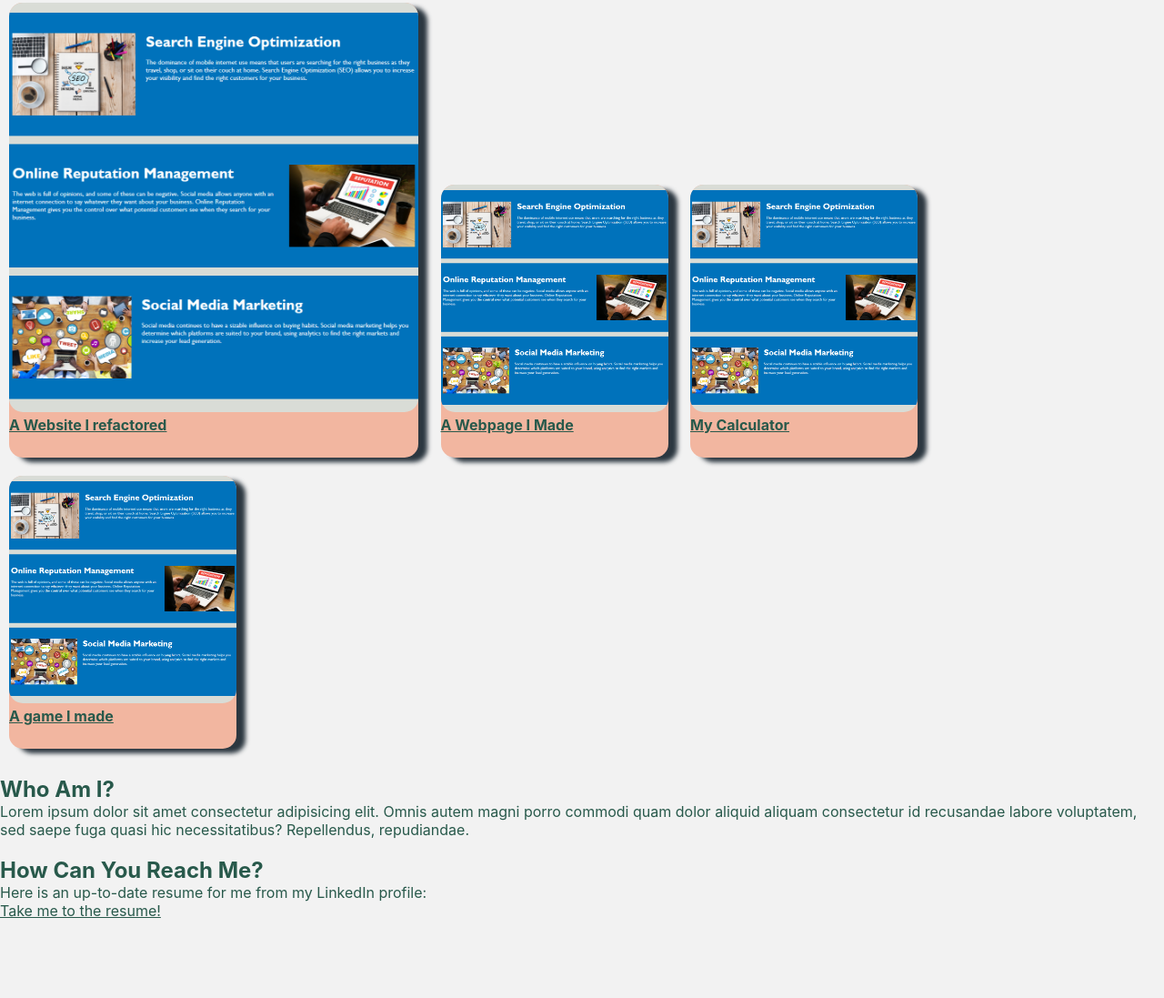
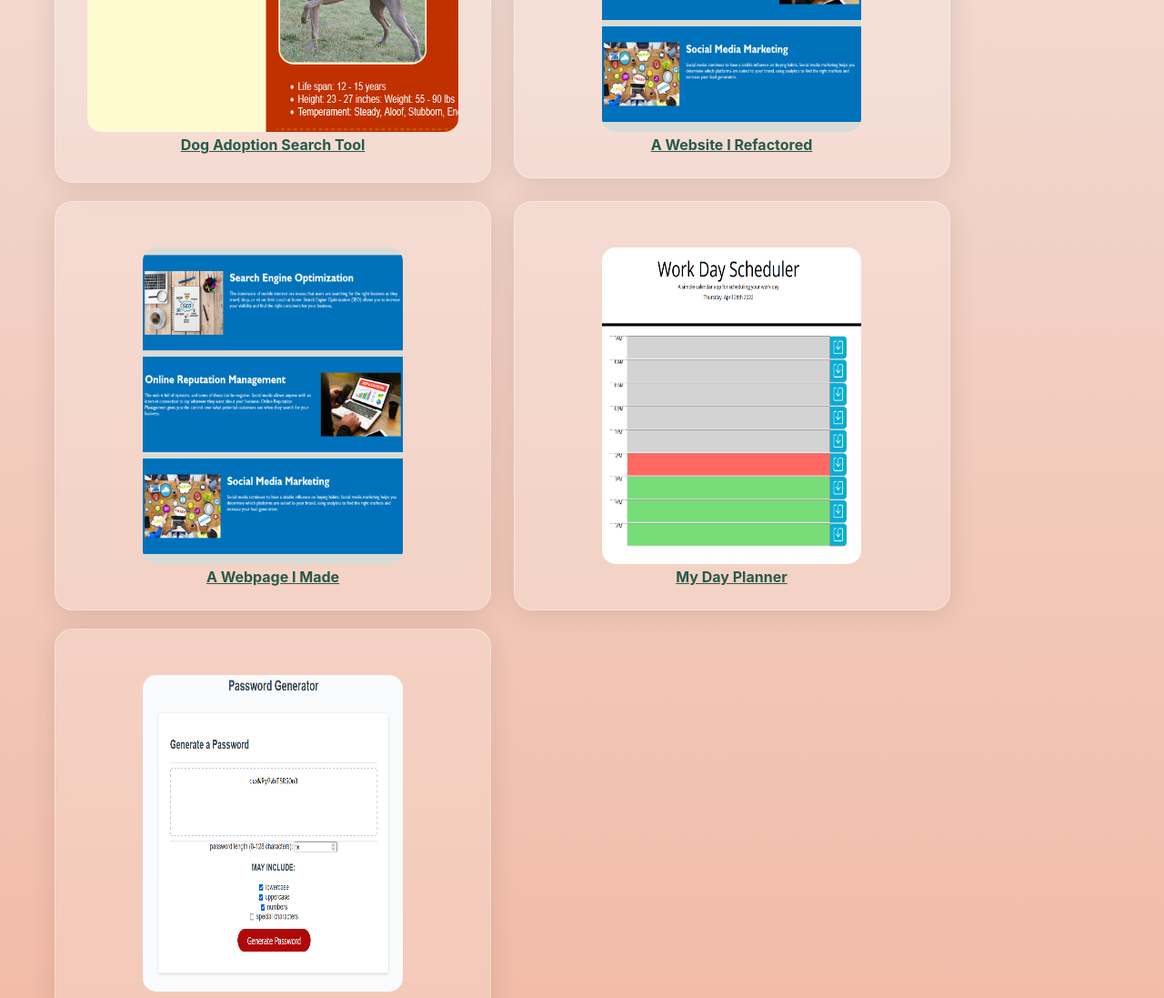
Before and after one commit to DaveDw/Dwight-Portfolio, a plain HTML site: page index.html in a window 1280 px wide. Shown: the part 1005-2102 px from the top of the page at 91% size. Before the commit the page ends 2016 px from the top, so only its background shows below. Drawn offline with Linux system fonts and the light colour scheme.

Commit message:
Styled the page, added screenshots to projects and replaced placeholder projects

```diff
--- a/index-style.css
+++ b/index-style.css
@@ -1,5 +1,5 @@
 :root{
-    --eggshell: #F2F2F2;
+    --eggshell: #f2f2f2;
     --bluegreen: #28594B;
     --textblue: #2C3740;
     --pastel: #F2B6A0;
@@ -15,12 +15,17 @@
 }
 
 body {
-    background-color: var(--eggshell);
+    /* height: 100vh; */
+    background-color: black;
+    background: linear-gradient(0deg, var(--pastel), var(--eggshell));
+
 }
 
 header {
+    width: 100vw;
     padding: 20px;
-    background-color: var(--bluegreen);
+    /* background-color: var(--bluegreen); */
+    background: linear-gradient(180deg, var(--bluegreen), transparent);
 }
 
 header h1 {
@@ -48,41 +53,83 @@ header nav ul li {
 header nav ul li a {
     color:var(--eggshell);
 }
+
+.container {
+    display: flex;
+    align-items: center;
+    justify-content: center;
+}
+
 .pathway {
     display: inline-block;
-    border-radius: 15px;
-    height:300px;
-    background-color: var(--pastel);
+    /* border-radius: 15px; */
+    height:450px;
+    /* background-color: var(--pastel); */
     box-shadow: 10px 5px 5px var(--textblue);
     margin :10px;
 }
 
-.latest {
-   height: 500px;
-   width: 450px;
+.card {
+    width: 90%;
+    max-width: 480px;
+    color: #fff;
+    text-align: center;
+    padding:50px 35px;
+    border: 1px solid #ffffff55;
+    border-radius: 20px;
+    background: #ffffff33;
+    box-shadow: 0 4px 30px #0000001a;
+    backdrop-filter: blur(5px);
+
 }
 
+.latest {
+   height: 550px;
+   width: 480px;
+}
+
+#examples, #about, #contact {
+    padding-left: 50px;
+}
 
 .pathway *{
     font-weight: bold;
 }
+
 .pathway img {
     border-radius: 15px;
-    height: 250px;
+    height: 100%;
+    width: 70%;
 }
 
 .latest img{
-    height: 450px;
+    height: 90%;
+    width: 100%;
 }
+
 
 #resume img{
     display:inline-block;
-    width:797px;
-    border-radius: 15px;
+    width:250px;
+    border-radius: 180px;
     /* margin: 5px solid var(--mossy); */
 }
 
+#resume p {
+    font-size: 18px;
+    margin:10px auto;
+    max-width: 330px;
+}
 
+@media screen and (min-width:798px) {
+    header {
+        position: fixed;
+    }
+    #top-spacer {
+        line-height: 150px;
+    }
+
+}
 @media screen and (max-width: 797px) {
 
     header{
--- a/index.html
+++ b/index.html
@@ -1,15 +1,17 @@
 <!DOCTYPE html>
 <html lang="en">
+
 <head>
     <meta charset="UTF-8">
     <meta http-equiv="X-UA-Compatible" content="IE=edge">
     <meta name="viewport" content="width=device-width, initial-scale=1.0">
     <title>David Dwight Portfolio</title>
-    <link rel="shortcut icon" type="image/jpg"
-    href="assets/images/Dave-icon.jpg"/>
-    <link rel="stylesheet" type="text/css" href="index-style.css"/>
+    <link rel="shortcut icon" type="image/jpg" href="assets/images/Dave-icon.jpg" />
+    <link rel="stylesheet" type="text/css" href="index-style.css" />
 </head>
+
 <body>
+
     <header>
         <h1>David Dwight</h1>
         <nav>
@@ -29,41 +31,67 @@
             </ul>
         </nav>
     </header>
+
+    <br id="top-spacer">
+
+    <section class="container" id="resume">
+        <div class="card">
+            <h2>The Front End Developer You've Been Looking For</h2>
+            <br>
+            <img src="assets/images/Dave-icon.jpg" alt="a_picture_of_David">
+            <br>
+            <p>I learned to code from a mixture of college and a University of Pennsylvania Coding Bootcamp</p>
+        </div>
+
+    </section>
+
     <br>
-    <aside id="resume">
-        <h2>The Dev You've Been Looking For</h2>
-        <img src="assets/images/Dave-icon.jpg" alt="a_picture_of_David">
-    </aside>
     <br>
+    <br>
+
     <section id="examples">
         <h2>Showcasing Some Skill</h2>
-        <!-- Eventually I'd like to have all the examples on their own pages and just link to them here -->
-        <div class="pathway latest" id="refactor">
-            <a href="https://wonderful-poincare-ac36b1.netlify.app/" target="_blank"><img src="assets/images/refactor-icon.png" alt="refactor_project_link"></a>
+        <br>
+        <div class="pathway latest card" id="retail">
+            <p>*My Latest Work*</p>
             <br>
-            <a href="https://wonderful-poincare-ac36b1.netlify.app/" target="_blank">A Website I refactored</a>
+            <a href="https://davedw.github.io/dog-breed-finder/" target="_blank"><img
+                    src="assets/images/dog-adoption-icon.png" alt="dog_adoption_link"></a>
+            <br>
+            <a href="https://davedw.github.io/dog-breed-finder/" target="_blank">Dog Adoption Search Tool</a>
         </div>
-        <div class="pathway" id="jcole">
-            <a href="jcole/JCole-website.html" target="_blank"><img src="assets/images/refactor-icon.png" alt="j.cole_website_link"></a>
+        <div class="pathway card" id="refactor">
+            <a href="https://wonderful-poincare-ac36b1.netlify.app/" target="_blank"><img
+                    src="assets/images/refactor-icon.png" alt="refactor_link"></a>
+            <br>
+            <a href="https://wonderful-poincare-ac36b1.netlify.app/" target="_blank">A Website I Refactored</a>
+        </div>
+        <div class="pathway card" id="jcole">
+            <a href="jcole/JCole-website.html" target="_blank"><img src="assets/images/refactor-icon.png"
+                    alt="j.cole_website_link"></a>
             <br>
             <a href="jcole/JCole-website.html" target="_blank">A Webpage I Made</a>
         </div>
-        <div class="pathway" id="calculator">
-            <a href="calculator/calc.html" target="_blank"><img src="assets/images/refactor-icon.png" alt="calculator_link"></a>
+        <div class="pathway card" id="planner">
+            <a href="https://davedw.github.io/Dwight_Day_Planner/" target="_blank"><img
+                    src="assets/images/day-planner-icon.png" alt="planner_link"></a>
             <br>
-            <a href="calculator/calc.html" target="_blank">My Calculator</a>
+            <a href="https://davedw.github.io/Dwight_Day_Planner/" target="_blank">My Day Planner</a>
         </div>
-        <div class="pathway" id="tic-tac-toe">
-            <a href="tic-tac-toe/ttt.html" target="_blank"><img src="assets/images/refactor-icon.png" alt="tic-tac-toe_link"></a>
+        <div class="pathway card" id="password">
+            <a href="https://davedw.github.io/Dwight_Password_Generator/" target="_blank"><img
+                    src="assets/images/pass-gen-icon.png" alt="passwords_link"></a>
             <br>
-            <a href="tic-tac-toe/ttt.html" target="_blank">A game I made</a>
+            <a href="https://davedw.github.io/Dwight_Password_Generator/" target="_blank">A Password Generator Tool</a>
         </div>
     </section>
     <br>
     <article id="about">
         <h2>Who Am I?</h2>
         <p>
-            Lorem ipsum dolor sit amet consectetur adipisicing elit. Omnis autem magni porro commodi quam dolor aliquid aliquam consectetur id recusandae labore voluptatem, sed saepe fuga quasi hic necessitatibus? Repellendus, repudiandae.
+            Lorem ipsum dolor sit amet consectetur adipisicing elit. Omnis autem magni porro commodi quam dolor aliquid
+            aliquam consectetur id recusandae labore voluptatem, sed saepe fuga quasi hic necessitatibus? Repellendus,
+            repudiandae.
         </p>
 
     </article>
@@ -77,4 +105,5 @@
     </section>
     <script src="index-javascript.js"></script>
 </body>
+
 </html>
```
Also changed, not shown: calculator/calc.html (deleted, +0 -12 lines), tic-tac-toe/ttt.html (deleted, +0 -20 lines), assets/images/day-planner-icon.png (added), assets/images/dog-adoption-icon.png (added), assets/images/pass-gen-icon.png (added), calculator/calc-javascript.js (deleted), calculator/calc-style.css (deleted), tic-tac-toe/ttt-javascript.js (deleted), tic-tac-toe/ttt-style.css (deleted).
